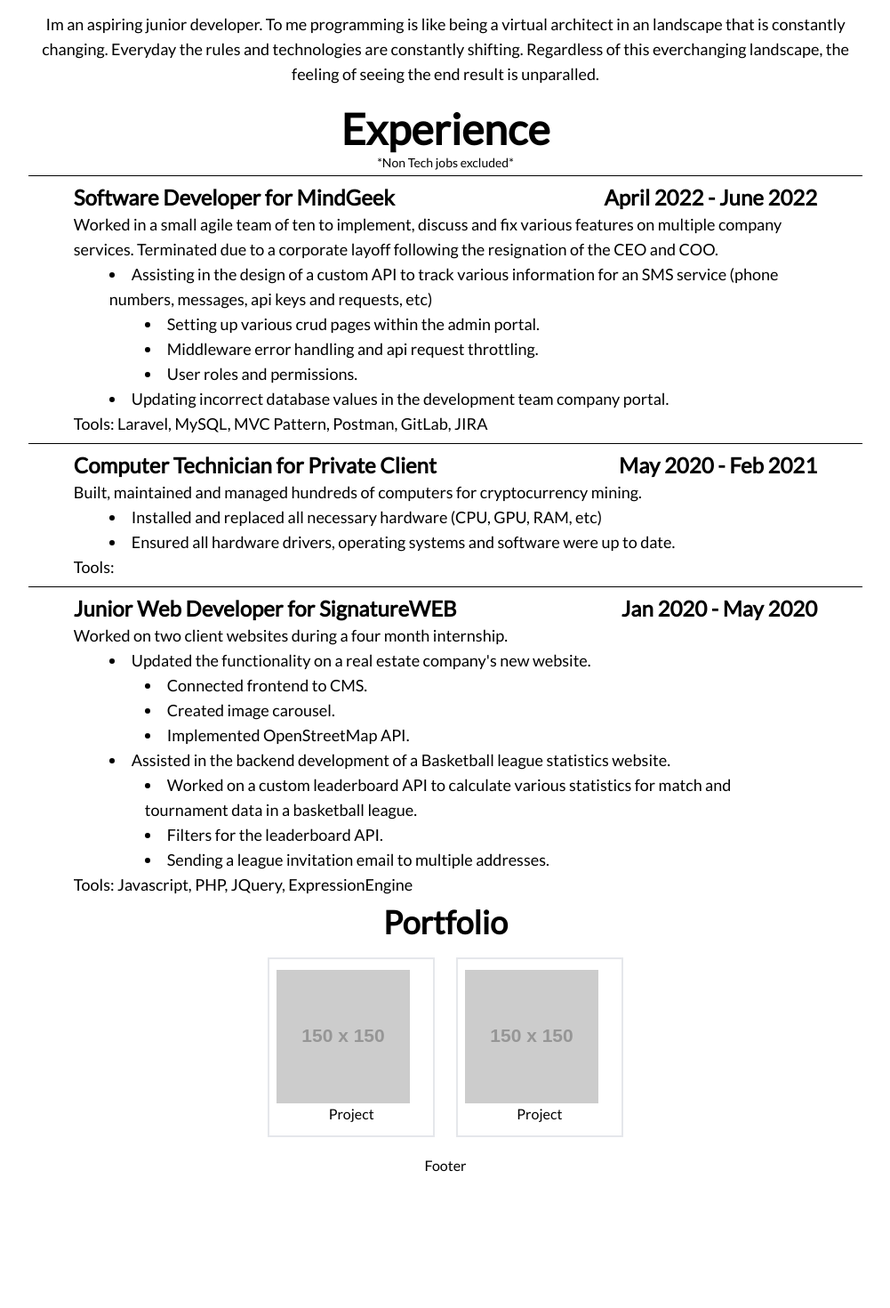
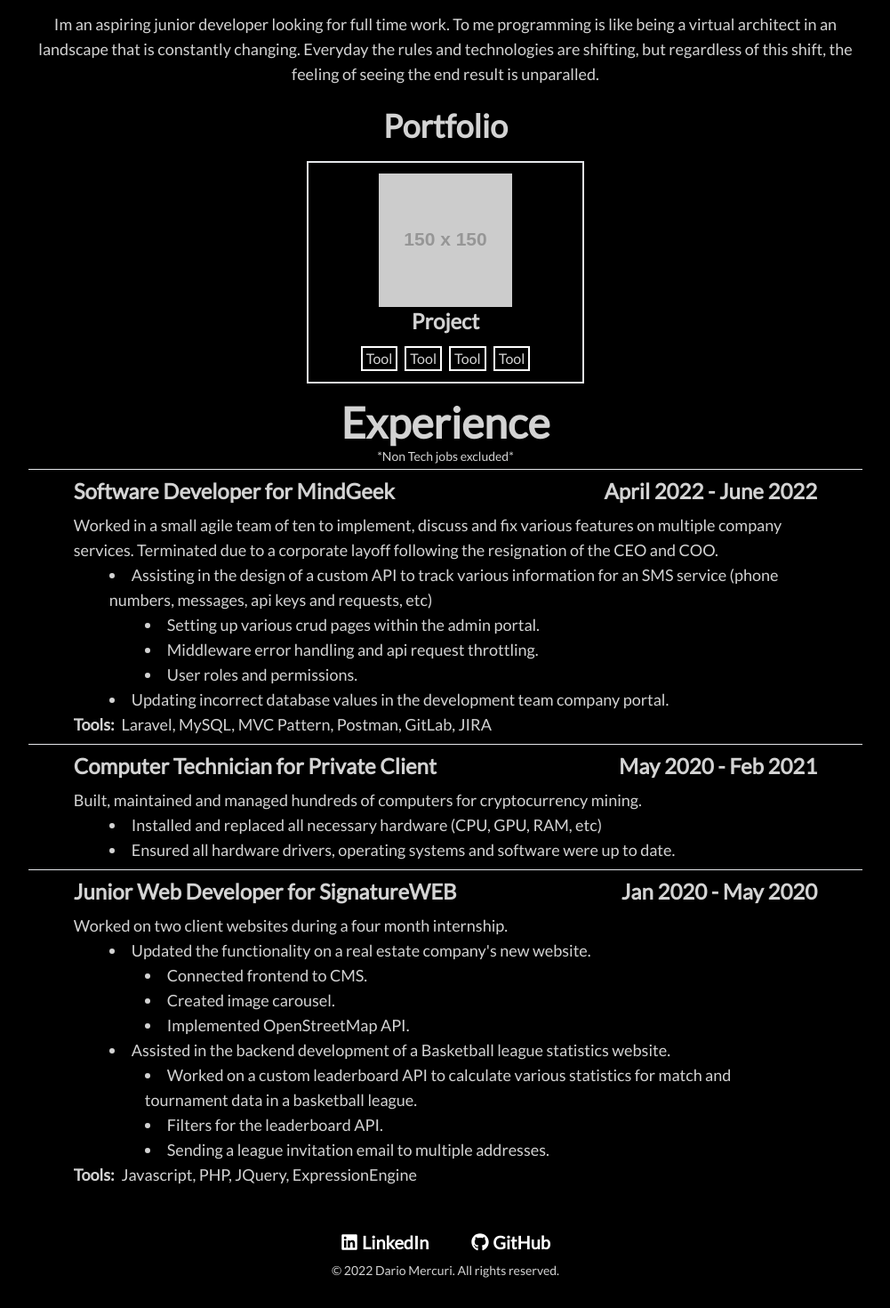
Before and after one commit to DarioMerc/DarioPortfolio, a React (Vite) app: page / in a window 1280 px wide. Shown: the part 159-1629 px from the top of the page at 89% size, without its empty margins (139-1140 px from the left). Before the commit the page ends 1513 px from the top, so only its background shows below. Built offline with nearby package versions, Linux system fonts and the light colour scheme.

Commit message:
Footer and portfolio

```diff
--- a/package.json
+++ b/package.json
@@ -10,7 +10,8 @@
   },
   "dependencies": {
     "react": "^18.2.0",
-    "react-dom": "^18.2.0"
+    "react-dom": "^18.2.0",
+    "react-icons": "^4.6.0"
   },
   "devDependencies": {
     "@types/react": "^18.0.24",
--- a/src/App.jsx
+++ b/src/App.jsx
@@ -1,5 +1,4 @@
 import { useState } from "react";
-import reactLogo from "./assets/react.svg";
 import "./App.css";
 import Intro from "./components/Intro";
 import Portfolio from "./components/Portfolio";
@@ -11,10 +10,10 @@
 
   return (
     <div className="App">
-      <div className="max-w-5xl w-11/12 mx-auto font-muli">
+      <div className="min-h-screen  max-w-5xl w-11/12 mx-auto font-muli">
         <Intro />
+        <Portfolio />
         <Experience />
-        <Portfolio />
         <Footer />
       </div>
     </div>
--- a/src/components/ExperienceItem.jsx
+++ b/src/components/ExperienceItem.jsx
@@ -3,9 +3,9 @@
 const ExperienceItem = (job) => {
   return (
     <div>
-      <hr className=" border-black" />
+      <hr />
       <div className="w-11/12 mx-auto text-left px-3 py-2">
-        <div className="flex">
+        <div className="flex mb-2">
           <p className="flex-1 text-2xl font-bold">
             {job.role} for {job.company}
           </p>
@@ -26,7 +26,12 @@
               );
             })}
           </ul>
-          <p>Tools: {job.tools && job.tools.join(", ")}</p>
+          {job.tools && (
+            <div className="flex">
+              <p className="mr-2 font-extrabold">Tools:</p>
+              <p>{job.tools.join(", ")}</p>
+            </div>
+          )}
         </div>
       </div>
     </div>
--- a/src/components/Footer.jsx
+++ b/src/components/Footer.jsx
@@ -1,7 +1,32 @@
 import React from "react";
+import { FaLinkedin, FaGithub, FaRegFileAlt } from "react-icons/fa";
 
 const Footer = () => {
-  return <div>Footer</div>;
+  return (
+    <div className="mt-5 pt-5 text-center">
+      <div className="container max-w-screen-lg mx-auto">
+        <div className="flex flex-wrap justify-center gap-2 text-xl">
+          <a
+            href="https://www.linkedin.com/in/dariomerc/"
+            className="px-5 font-semibold inline-flex items-center space-x-2 text-white"
+          >
+            <FaLinkedin className="mr-1" />
+            LinkedIn
+          </a>
+          <a
+            href="https://github.com/DarioMerc"
+            className="px-5 font-semibold inline-flex items-center space-x-2 text-white"
+          >
+            <FaGithub className="mr-1" />
+            GitHub
+          </a>
+        </div>
+      </div>
+      <p className="pt-2 text-sm">
+        &copy; {new Date().getFullYear()} Dario Mercuri. All rights reserved.
+      </p>
+    </div>
+  );
 };
 
 export default Footer;
--- a/src/components/Intro.jsx
+++ b/src/components/Intro.jsx
@@ -7,13 +7,13 @@
         <h1 className="text-6xl md:text-7xl mb-1 md:mb-2 font-extrabold">
           Dario Mercuri
         </h1>
-        <p className="text-4xl mb-5">Junior Web Developer</p>
+        <p className="text-4xl mb-5">Junior Developer</p>
         <p className="text-lg">
-          Im an aspiring junior developer. To me programming is like being a
-          virtual architect in an landscape that is constantly changing.
-          Everyday the rules and technologies are constantly shifting.
-          Regardless of this everchanging landscape, the feeling of seeing the
-          end result is unparalled.
+          Im an aspiring junior developer looking for full time work. To me
+          programming is like being a virtual architect in an landscape that is
+          constantly changing. Everyday the rules and technologies are shifting,
+          but regardless of this shift, the feeling of seeing the end result is
+          unparalled.
         </p>
       </div>
     </section>
--- a/src/components/Portfolio.jsx
+++ b/src/components/Portfolio.jsx
@@ -5,13 +5,15 @@
     <>
       <h2 className="text-4xl font-bold">Portfolio</h2>
       <div className="flex items-center justify-center py-5">
-        <div className="border-solid border-2 w-1/5 py-3 px-2 mx-3">
-          <img src="https://via.placeholder.com/150" />
-          <p>Project</p>
-        </div>
-        <div className="border-solid border-2 w-1/5 py-3 px-2 mx-3">
-          <img src="https://via.placeholder.com/150" />
-          <p>Project</p>
+        <div className="border-solid border-2 w-2/6 p-3">
+          <img className="mx-auto" src="https://via.placeholder.com/150" />
+          <p className="text-2xl font-extrabold">Project</p>
+          <div className="flex justify-center pt-3">
+            <p className="px-1 mx-1 border-solid border-2 border-white">Tool</p>
+            <p className="px-1 mx-1 border-solid border-2 border-white">Tool</p>
+            <p className="px-1 mx-1 border-solid border-2 border-white">Tool</p>
+            <p className="px-1 mx-1 border-solid border-2 border-white">Tool</p>
+          </div>
         </div>
       </div>
     </>
--- a/src/index.css
+++ b/src/index.css
@@ -6,9 +6,10 @@
   font-family: Muli;
   src: url("../public/fonts/Lato/Lato-Regular.ttf") format("truetype");
 }
-.App {
-  /* background-color: pink; */
-  color:black;
+
+body{
+  background-color: black;
+  color:lightgrey;
   font-family: Lato;
 }
 
```
Also changed, not shown: 1 other file (tests, documents, lock files or other folders).
